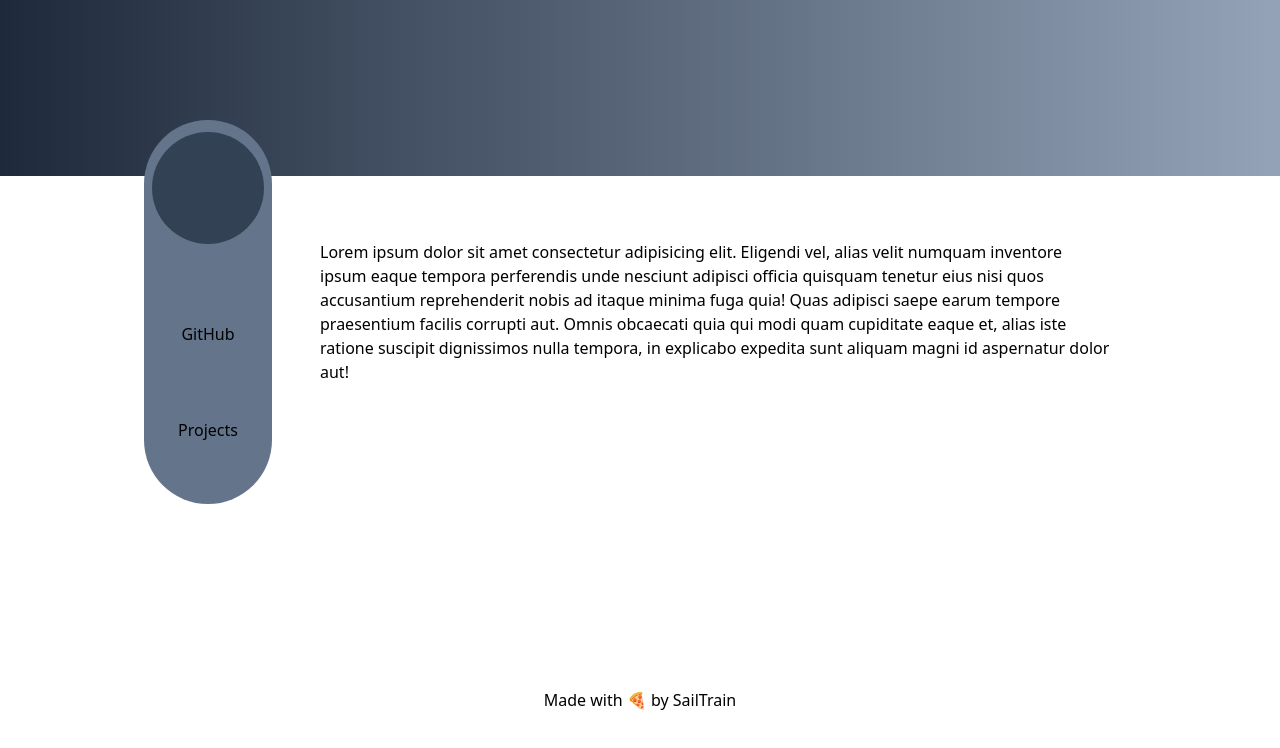
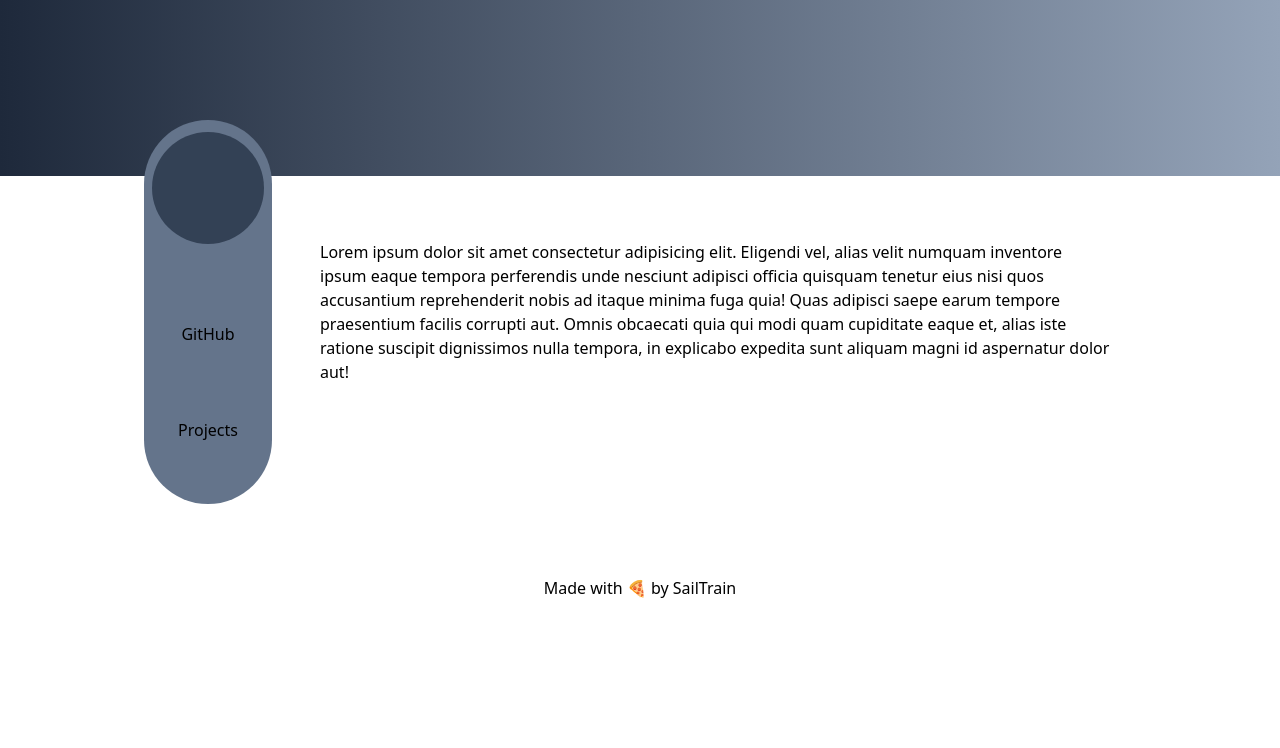
Before and after one commit to ludovico-chiavelli/sailtrain, a Next.js app: page / in a window 1280 px wide. Shown: the top 748 px of the page. Built offline with nearby package versions, Linux system fonts and the light colour scheme; some icons are missing.

Commit message:
fi main height and allow to grow

```diff
--- a/components/layout.tsx
+++ b/components/layout.tsx
@@ -38,7 +38,7 @@ const Layout:FC<PropsWithChildren> = ({ children }) => {
           <Header>
             <LogoNav Icons={Icons} />
           </Header>
-          <main className='flex-1 flex justify-center'>
+          <main className='grow flex justify-center min-h-[400px]'>
             <section className='relative mt-16 w-full'>
               <div className='absolute inset-x-8'>
                 {children}
@@ -57,7 +57,7 @@ const Layout:FC<PropsWithChildren> = ({ children }) => {
           <Header>
             {null}
           </Header>
-          <main className='flex-1 relative'>
+          <main className='relative min-h-[400px]'>
             <LogoNav Icons={Icons}/>
             <section className='md:left-56 lg:left-72 relative mt-16 w-4/6'>
               <div className='absolute inset-x-8'>
```
